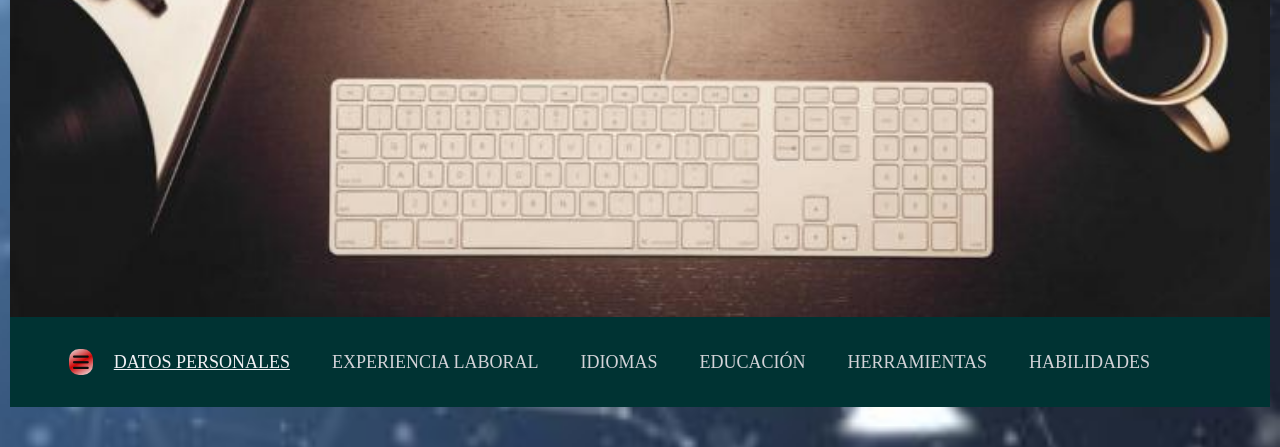
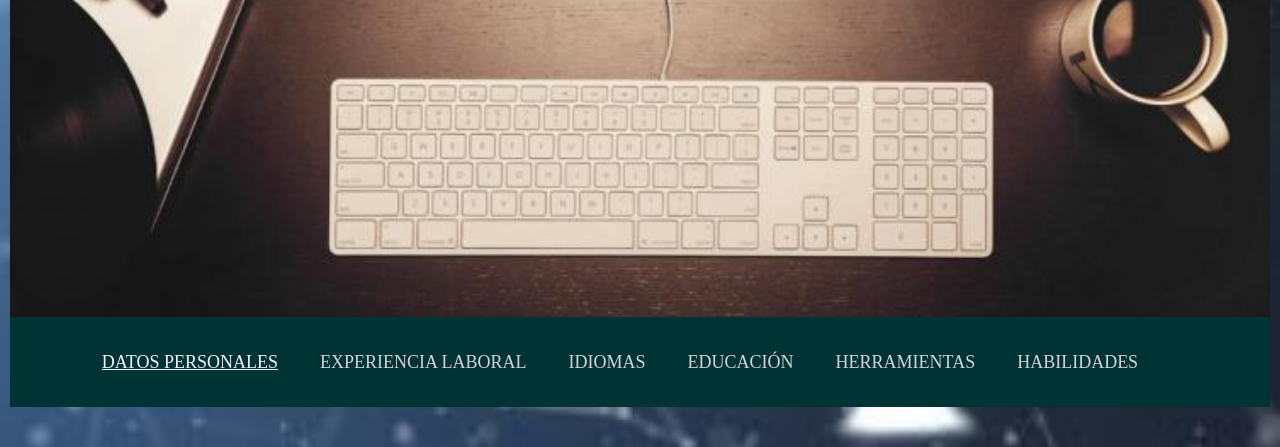
Before and after one commit to MarceloMotet/MarceloMotet.github.io, a plain HTML site: page index.html in a window 1280 px wide. Shown: the part 493-940 px from the top of the page. Drawn offline with Linux system fonts and the light colour scheme.

Commit message:
Update index.html

```diff
--- a/index.html
+++ b/index.html
@@ -27,9 +27,7 @@
                 <div class="nav-bar" onclick="mostrarOcultarMenu()">
                   </div>
 
-            <button class="nav-toggle aria-label"="Abrir menú">
-              <i class="fa-solid fa-bars"></i>
-              </button>
+
 
 
        <ul class="nav-menu">
```
